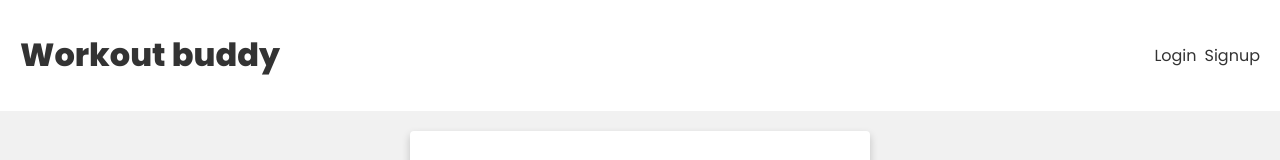
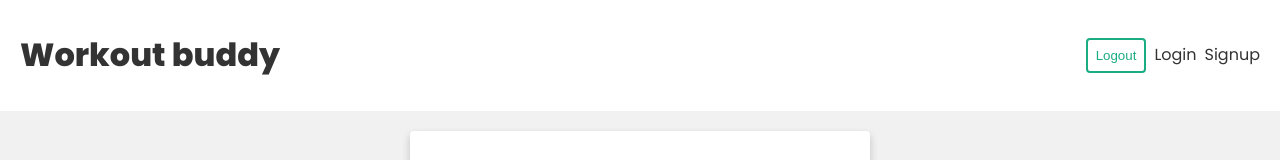
Before and after one commit to VisheshSingh/practice-mern-stack, a React (Create React App) app in the folder frontend/: page /signup in a window 1280 px wide. Shown: the top 160 px of the page. Built offline with nearby package versions, Linux system fonts and the light colour scheme.

Commit message:
useLogout hook

```diff
--- a/frontend/src/components/Navbar.js
+++ b/frontend/src/components/Navbar.js
@@ -1,6 +1,11 @@
 import { Link } from 'react-router-dom';
+import useLogout from '../hooks/useLogout';
 
 const Navbar = () => {
+  const { logout } = useLogout();
+  const handleClick = () => {
+    logout();
+  };
   return (
     <header>
       <div className='container'>
@@ -8,6 +13,7 @@ const Navbar = () => {
           <h1>Workout buddy</h1>
         </Link>
         <nav>
+          <button onClick={handleClick}>Logout</button>
           <Link to='/login'>Login</Link>
           <Link to='/signup'>Signup</Link>
         </nav>
--- /dev/null
+++ b/frontend/src/hooks/useLogout.js
@@ -0,0 +1,14 @@
+import { useContext } from 'react';
+import AuthContext from '../context/authContext';
+
+const useLogout = () => {
+  const { dispatch } = useContext(AuthContext);
+
+  const logout = () => {
+    localStorage.removeItem('user');
+    dispatch({ type: 'LOGOUT' });
+  };
+  return { logout };
+};
+
+export default useLogout;
--- a/frontend/src/index.css
+++ b/frontend/src/index.css
@@ -28,6 +28,19 @@ header a {
 }
 nav a {
   margin-left: 8px;
+}
+nav button {
+  background: white;
+  color: var(--primary);
+  border: 2px solid var(--primary);
+  padding: 8px;
+  border-radius: 4px;
+  cursor: pointer
+}
+
+nav button:hover {
+  background-color: var(--primary);
+  color: white
 }
 .pages{
   max-width: 1400px;
```
